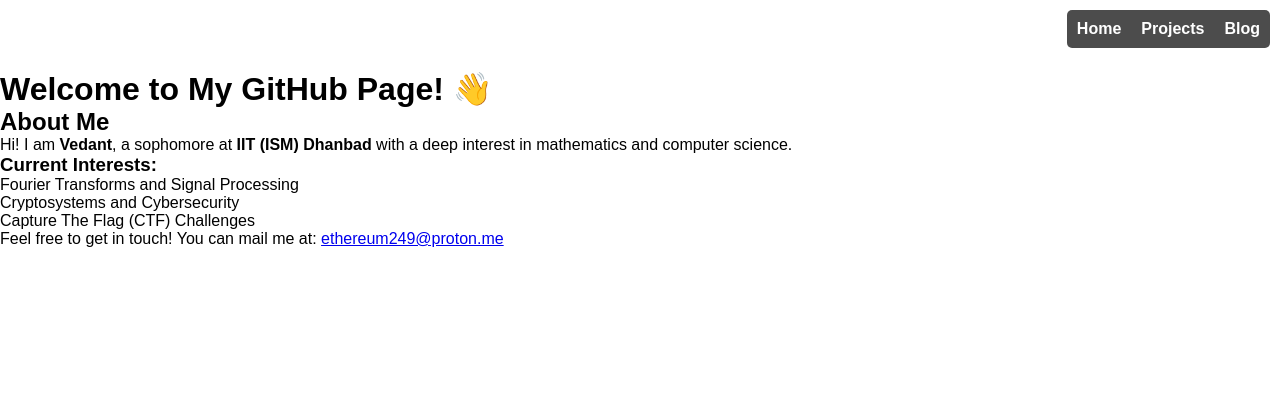
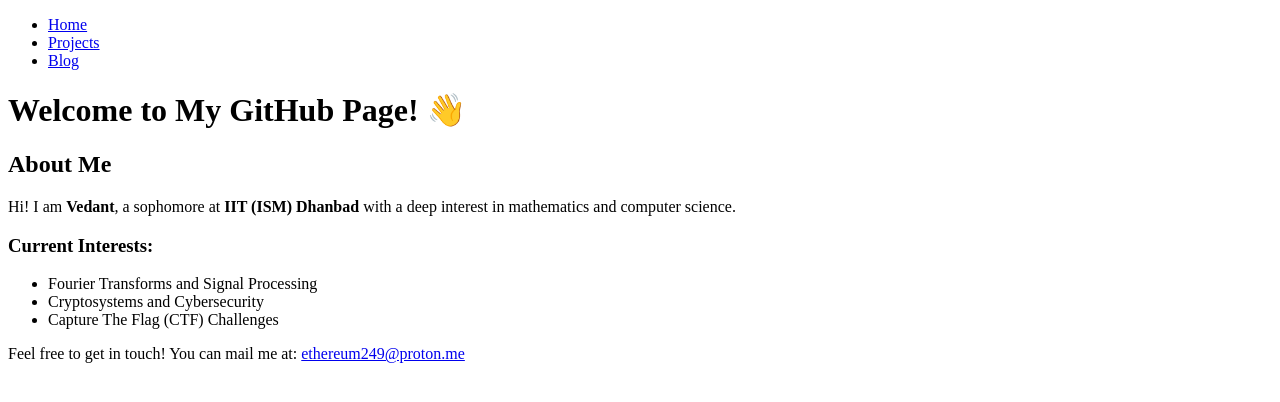
Before and after one commit to ethereumvd/ethereumvd.github.io, a Jekyll site: the page built from index.md, in a window 1280 px wide. Shown: the top 402 px of the page. Built offline with Jekyll 4.4.1, drawn with Linux system fonts in a browser that asks for light colours; our own code applies the rules of GitHub Pages for plain Markdown files.

Commit message:
removed custom css

```diff
--- a/_layouts/default.html
+++ b/_layouts/default.html
@@ -4,7 +4,6 @@
   <meta charset="UTF-8">
   <meta name="viewport" content="width=device-width, initial-scale=1.0">
   <title>{{ site.title }}</title>
-  <link rel="stylesheet" href="{{ '/assets/css/styles.css' | relative_url }}">
   <script type="text/javascript" async src="https://cdnjs.cloudflare.com/ajax/libs/mathjax/2.7.7/MathJax.js?config=TeX-MML-AM_CHTML"></script>
 </head>
 <body>
--- a/assets/css/styles.css
+++ /dev/null
@@ -1,47 +0,0 @@
-/* Basic reset */
-* {
-  margin: 0;
-  padding: 0;
-  box-sizing: border-box;
-}
-
-body {
-  font-family: Arial, sans-serif;
-}
-
-/* Styling for the navbar */
-nav.top-navbar {
-  position: fixed;
-  top: 10px;
-  right: 10px;
-  background-color: rgba(0, 0, 0, 0.7); /* Transparent black background */
-  padding: 10px;
-  border-radius: 5px;
-  z-index: 1000; /* Ensure the navbar stays on top */
-}
-
-nav.top-navbar ul {
-  list-style: none;
-  display: flex;
-  gap: 20px;
-}
-
-nav.top-navbar ul li {
-  display: inline;
-}
-
-nav.top-navbar ul li a {
-  color: white;
-  text-decoration: none;
-  font-weight: bold;
-  font-size: 16px;
-}
-
-nav.top-navbar ul li a:hover {
-  color: #FFD700; /* Golden color on hover */
-}
-
-/* Content area styling */
-.content {
-  margin-top: 70px; /* Prevent content from being hidden behind the navbar */
-}
```
